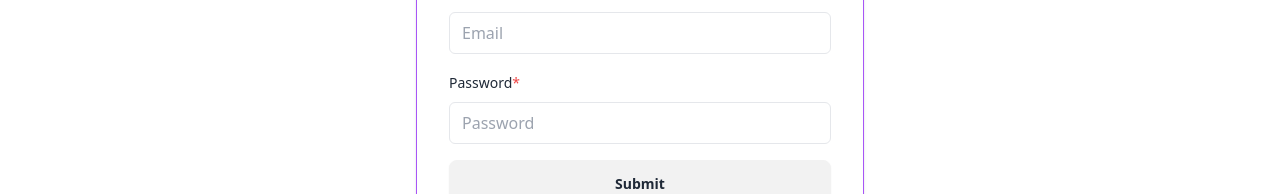
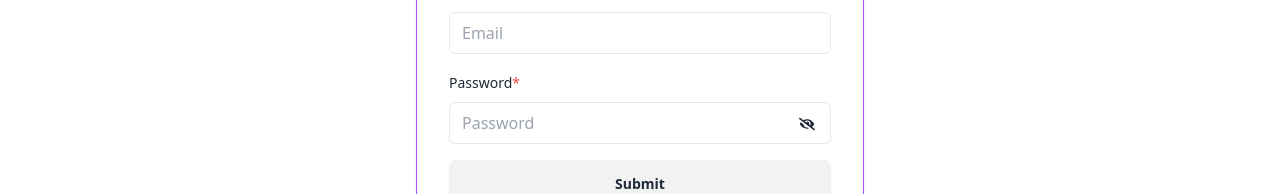
Before and after one commit to mahmud-me09/real-estate, a React (Vite) app: page /register in a window 1280 px wide. Shown: the part 353-547 px from the top of the page. Built offline with nearby package versions, Linux system fonts and the light colour scheme; no server answers.

Commit message:
eye icon on register page

```diff
--- a/src/Pages/Register.jsx
+++ b/src/Pages/Register.jsx
@@ -6,9 +6,12 @@ import { useContext, useState } from "react";
 import { updateProfile } from "firebase/auth";
 import { AuthContext } from "../Providers/AuthProvider";
 import { Link, useNavigate } from "react-router-dom";
+import { FaEye } from "react-icons/fa";
+import { FaEyeSlash } from "react-icons/fa";
 
 const Register = () => {
 	const navigate = useNavigate();
+	const [showPassword, setShowPassword] = useState(false);
 
 	const {createUser} = useContext(AuthContext)
 
@@ -36,6 +39,9 @@ const Register = () => {
 			.catch((error) => {
 				toast.error(`User creation failed: ${error.message}`);
 			});
+	};
+	const handleShowPassword = () => {
+		setShowPassword(!showPassword);
 	};
 
 	return (
@@ -120,13 +126,13 @@ const Register = () => {
 								</p>
 							)}
 						</div>
-						<div className="space-y-2">
+						<div className="space-y-2 relative">
 							<label htmlFor="password" className="text-sm">
 								Password<span className="text-red-500">*</span>
 							</label>
 							<input
-								className="w-full px-3 py-2 border rounded-md dark:border-gray-300 dark:bg-gray-50 dark:text-gray-800 focus:dark:border-violet-600"
-								type="password"
+								className="w-full px-3 py-2 border rounded-md dark:border-gray-300 dark:bg-gray-50 dark:text-gray-800 focus:dark:border-violet-600 "
+								type={showPassword ? "text" : "password"}
 								placeholder="Password"
 								{...register("password", {
 									required: true,
@@ -142,6 +148,12 @@ const Register = () => {
 									},
 								})}
 							/>
+							<div
+								onClick={handleShowPassword}
+								className="absolute bottom-3 right-4"
+							>
+								{showPassword ? <FaEye /> : <FaEyeSlash />}
+							</div>
 							{errors.password && (
 								<p role="alert" className="text-red-600">
 									{errors.password.message}
@@ -151,7 +163,12 @@ const Register = () => {
 					</div>
 					<input className="btn my-4" type="submit" />
 				</form>
-				<p className="text-center">Already have an account Please <Link className="underline text-blue-600" to ="/login">Sign in</Link></p>
+				<p className="text-center">
+					Already have an account Please{" "}
+					<Link className="underline text-blue-600" to="/login">
+						Sign in
+					</Link>
+				</p>
 			</div>
 		</>
 	);
```
